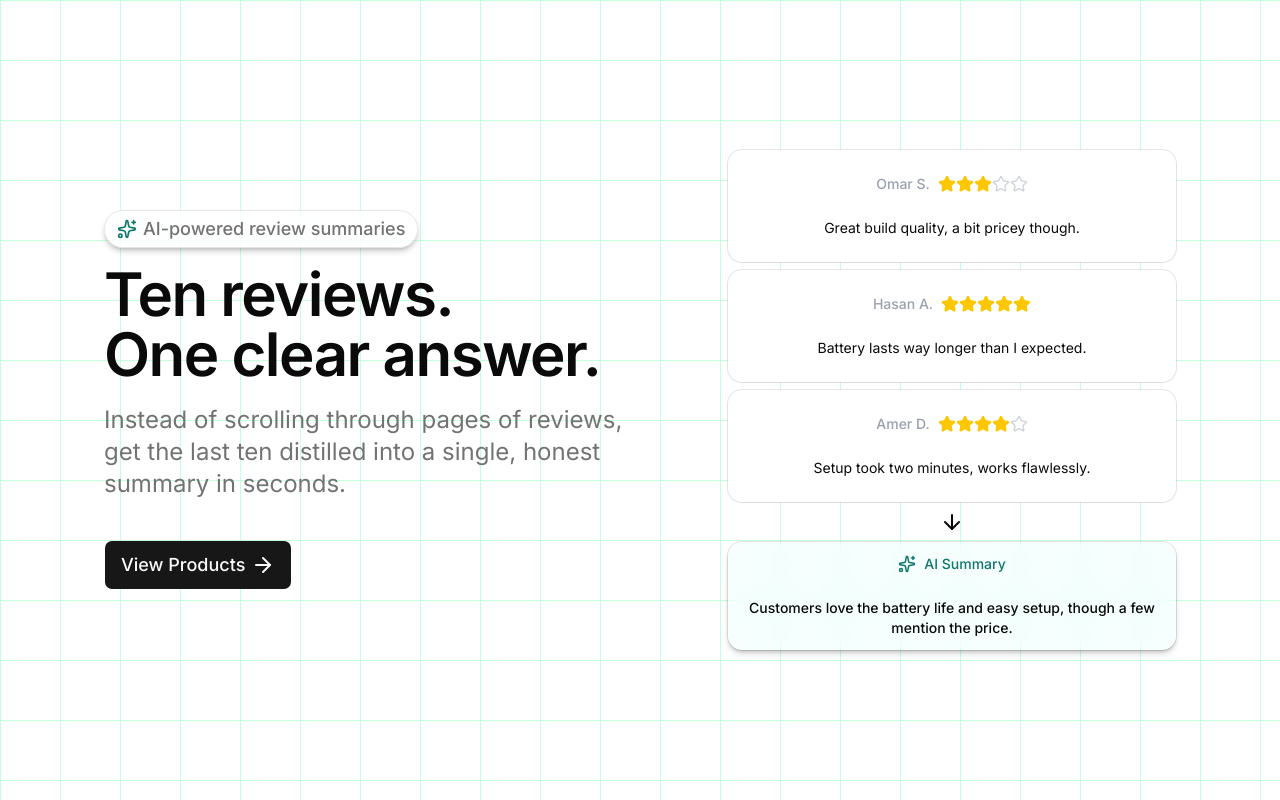
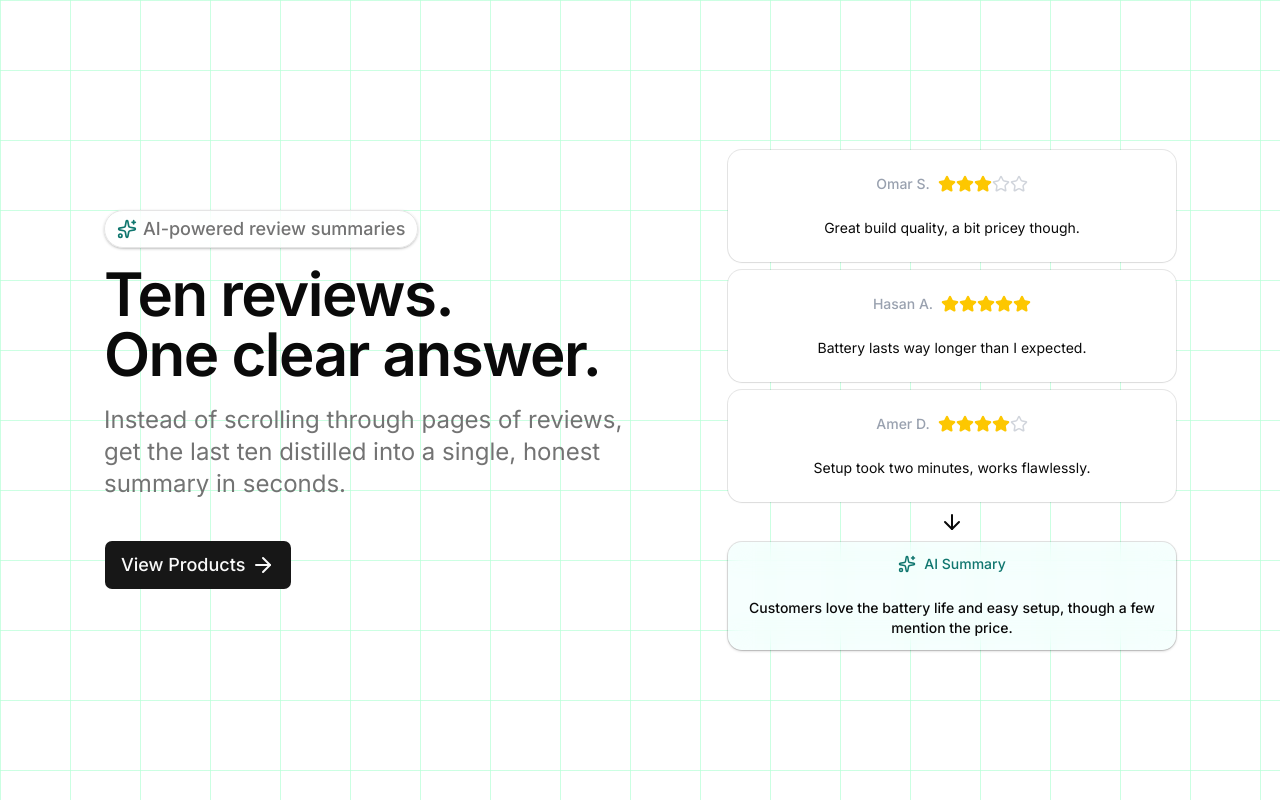
Before and after one commit to HasanAlasker/AI-Review-Summarizer, a Next.js app: page / in a window 1280 px wide. Built offline with nearby package versions, Linux system fonts and the light colour scheme.

Commit message:
global grid

```diff
--- a/app/globals.css
+++ b/app/globals.css
@@ -131,8 +131,8 @@
 }
 
 @utility bg-grid-white {
-  background-size: 60px 60px;
+  background-size: 70px 70px;
   background-image:
-    linear-gradient(to right, rgba(181, 255, 214, 0.8) 1px, transparent 1px),
-    linear-gradient(to bottom, rgba(181, 255, 214, 0.8) 1px, transparent 1px);
+    linear-gradient(to right, rgba(181, 255, 214, 0.7) 1px, transparent 1px),
+    linear-gradient(to bottom, rgba(181, 255, 214, 0.7) 1px, transparent 1px);
 }
--- a/app/layout.tsx
+++ b/app/layout.tsx
@@ -44,9 +44,11 @@ export default function RootLayout({
     >
       <body>
         <main
-          className="min-h-full flex flex-col max-w-6xl lg:m-auto py-10 lg:py-20 px-5 lg:px-10"
+          className="min-h-full flex flex-col max-w-6xl lg:m-auto py-10 lg:py-20 px-5 lg:px-10 relative"
           style={{ minHeight: "100svh" }}
         >
+      <div className="bg-grid-white fixed inset-0 -z-1"></div>
+
           {children}
         </main>
       </body>
--- a/app/page.tsx
+++ b/app/page.tsx
@@ -25,10 +25,9 @@ const sampleReviews = [
 
 export default function Home() {
   return (
-    <div className="min-h-full flex flex-col gap-20 lg:flex-row justify-between w-full m-auto relative">
-      <div className="bg-grid-white fixed inset-0 -z-1"></div>
+    <div className="min-h-full flex flex-col gap-20 lg:flex-row justify-between w-full m-auto ">
       <div className="flex flex-col text-center lg:text-start justify-center lg:items-start items-center flex-1">
-        <span className="mb-4 flex w-fit items-center gap-1.5 rounded-full border px-3 py-1 text-xs font-medium text-muted-foreground self-center lg:self-start lg:text-lg bg-[#ffffff86] backdrop-blur-md shadow-md shadow-black/20">
+        <span className="mb-4 flex w-fit items-center gap-1.5 rounded-full border px-3 py-1 text-xs font-medium text-muted-foreground self-center lg:self-start lg:text-lg bg-[#ffffff86] backdrop-blur-md shadow-sm shadow-black/20">
           <Sparkles className="text-[#0F766E] size-3 lg:size-5" />
           AI-powered review summaries
         </span>
@@ -56,7 +55,7 @@ export default function Home() {
           />
         ))}
         <ArrowDown className="self-center" />
-        <Card className="border-[#0F766E] bg-[#d9fdfa3d] px-5 py-3 text-sm font-medium backdrop-blur-md shadow-md shadow-black/20">
+        <Card className="border-[#0F766E] bg-[#d9fdfa3d] px-5 py-3 text-sm font-medium backdrop-blur-md shadow-sm shadow-black/20">
           <div className="flex gap-2 text-[#0F766E] justify-center items-center">
             <Sparkles size={18} />
             <p>AI Summary</p>
```
